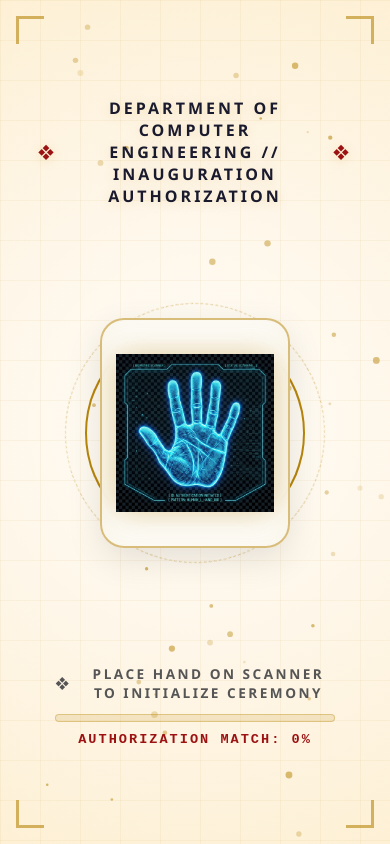
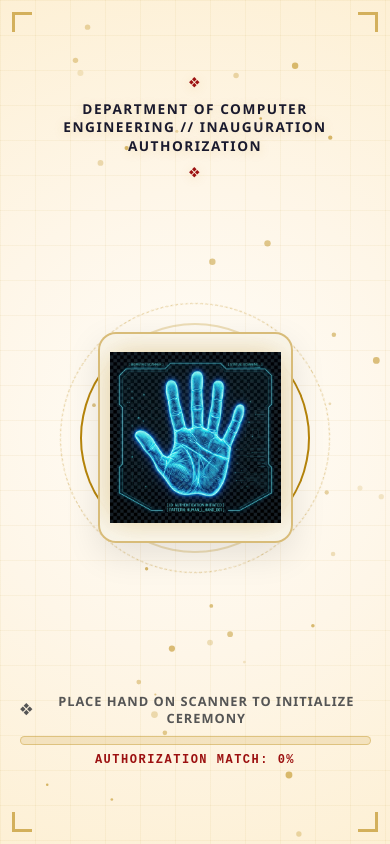
Before and after one commit to vaishnavijare60-hash/Inauguration, a website built with Vite: page index.html in a window 390 px wide. Built offline with nearby package versions, Linux system fonts and the light colour scheme; files whose address does not match are found by name.

Commit message:
Optimize UI for full mobile phone responsiveness: responsive typography, mobile viewport height (100dvh), touch-action scrolling fixes, and scaled scanner & lock elements

```diff
--- a/src/styles/base.css
+++ b/src/styles/base.css
@@ -3,13 +3,18 @@
   margin: 0;
   padding: 0;
   user-select: none;
+  -webkit-user-select: none;
+  -webkit-touch-callout: none;
   -webkit-tap-highlight-color: transparent;
+  touch-action: manipulation;
 }
 
 html,
 body {
   width: 100%;
   height: 100%;
+  min-height: 100vh;
+  min-height: 100dvh;
   margin: 0;
   padding: 0;
   overflow: hidden;
@@ -17,6 +22,8 @@ body {
   font-family: var(--font-main);
   color: var(--ink-dark);
   cursor: crosshair;
+  position: fixed;
+  inset: 0;
 }
 
 /* Background canvas for ribbon interaction */
@@ -28,4 +35,5 @@ canvas#c {
   width: 100%;
   height: 100%;
   z-index: 10;
+  touch-action: none;
 }
--- a/src/styles/ceremony.css
+++ b/src/styles/ceremony.css
@@ -15,7 +15,7 @@
   background: rgba(255, 255, 255, 0.35);
 }
 
-/* Central Ceremony Branding (Proportionately Sized for Big Displays) */
+/* Central Ceremony Branding (Proportionately Sized for Mobile & Big Displays) */
 #ceremony-container {
   position: absolute;
   top: 42%;
@@ -27,21 +27,22 @@
   align-items: center;
   text-align: center;
   pointer-events: none;
-  width: 90%;
+  width: 92%;
   max-width: var(--max-content-width);
 }
 
-/* --- Balanced Typography for Big Screen Digital Teaching Boards --- */
+/* --- Balanced Typography for All Displays --- */
 
 #college-title {
   color: var(--crimson-primary);
-  font-size: clamp(1.1rem, 2vw, 2.4rem);
+  font-size: clamp(0.9rem, 2vw, 2.4rem);
   font-weight: 700;
-  letter-spacing: clamp(2px, 0.5vw, 7px);
+  letter-spacing: clamp(1.5px, 0.5vw, 7px);
   text-transform: uppercase;
-  margin-bottom: 16px;
+  margin-bottom: clamp(8px, 1.5vh, 16px);
   opacity: 0;
   transform: translateY(-18px);
+  line-height: 1.3;
 }
 
 #college-title.animate {
@@ -49,8 +50,8 @@
 }
 
 #ceremony-logo {
-  max-width: clamp(280px, 30vw, 550px);
-  width: 70vw;
+  max-width: clamp(200px, 30vw, 550px);
+  width: 65vw;
   height: auto;
   scale: 0.85;
   filter: drop-shadow(0 10px 25px rgba(0, 0, 0, 0.1));
@@ -72,10 +73,11 @@
 #ceremony-title {
   color: #111827;
   font-weight: 700;
-  letter-spacing: clamp(3px, 0.6vw, 10px);
+  letter-spacing: clamp(2px, 0.6vw, 10px);
   text-transform: uppercase;
-  margin-top: 24px;
-  font-size: clamp(1.6rem, 3vw, 3.8rem);
+  margin-top: clamp(12px, 2vh, 24px);
+  font-size: clamp(1.2rem, 3.2vw, 3.8rem);
+  line-height: 1.25;
   opacity: 0;
   transform: translateY(22px);
 }
@@ -85,9 +87,9 @@
 }
 
 #ceremony-status {
-  margin-top: 18px;
-  font-size: clamp(1.1rem, 1.8vw, 2.2rem);
-  letter-spacing: clamp(2px, 0.5vw, 6px);
+  margin-top: clamp(10px, 1.5vh, 18px);
+  font-size: clamp(0.85rem, 1.8vw, 2.2rem);
+  letter-spacing: clamp(1.5px, 0.5vw, 6px);
   color: var(--crimson-primary);
   text-transform: uppercase;
   opacity: 0;
@@ -105,9 +107,9 @@
 
 /* Post-cut reveal text */
 #post-cut-message {
-  margin-top: 24px;
-  font-size: clamp(1.1rem, 1.8vw, 2.2rem);
-  letter-spacing: clamp(1.5px, 0.4vw, 5px);
+  margin-top: clamp(12px, 1.8vh, 24px);
+  font-size: clamp(0.85rem, 1.8vw, 2.2rem);
+  letter-spacing: clamp(1px, 0.4vw, 5px);
   color: var(--ink-muted);
   font-weight: 500;
   font-style: italic;
@@ -137,3 +139,36 @@
   0% { opacity: 0; transform: translateY(22px); }
   100% { opacity: 1; transform: translateY(0); }
 }
+
+/* Mobile responsive adjustments */
+@media (max-width: 600px) {
+  #ceremony-container {
+    top: 40%;
+    width: 95%;
+  }
+
+  #college-title {
+    font-size: 0.85rem;
+    letter-spacing: 1.5px;
+  }
+
+  #ceremony-logo {
+    max-width: 220px;
+    width: 60vw;
+  }
+
+  #ceremony-title {
+    font-size: 1.15rem;
+    letter-spacing: 1.5px;
+  }
+
+  #ceremony-status {
+    font-size: 0.85rem;
+    letter-spacing: 1px;
+  }
+
+  #post-cut-message {
+    font-size: 0.85rem;
+    letter-spacing: 1px;
+  }
+}
--- a/src/styles/scan-screen.css
+++ b/src/styles/scan-screen.css
@@ -14,6 +14,7 @@
   font-family: var(--font-main);
   width: 100vw;
   height: 100vh;
+  height: 100dvh;
 }
 
 #scan-screen.hidden {
@@ -37,7 +38,7 @@
   background-image:
     linear-gradient(rgba(184, 134, 11, 0.06) 1px, transparent 1px),
     linear-gradient(90deg, rgba(184, 134, 11, 0.06) 1px, transparent 1px);
-  background-size: clamp(40px, 3vw, 70px) clamp(40px, 3vw, 70px);
+  background-size: clamp(35px, 3vw, 70px) clamp(35px, 3vw, 70px);
 }
 
 .hud-frame {
@@ -49,13 +50,13 @@
   flex-direction: column;
   align-items: center;
   justify-content: space-evenly;
-  padding: clamp(20px, 3vw, 60px);
+  padding: clamp(16px, 3vw, 60px);
 }
 
 .hud-corner {
   position: absolute;
-  width: clamp(28px, 4vw, 60px);
-  height: clamp(28px, 4vw, 60px);
+  width: clamp(20px, 4vw, 60px);
+  height: clamp(20px, 4vw, 60px);
   border-color: var(--gold-primary);
   border-style: solid;
   opacity: 0.6;
@@ -63,45 +64,45 @@
 }
 
 .hud-corner.top-left {
-  top: clamp(16px, 2vw, 40px);
-  left: clamp(16px, 2vw, 40px);
+  top: clamp(12px, 2vw, 40px);
+  left: clamp(12px, 2vw, 40px);
   border-width: 3px 0 0 3px;
 }
 
 .hud-corner.top-right {
-  top: clamp(16px, 2vw, 40px);
-  right: clamp(16px, 2vw, 40px);
+  top: clamp(12px, 2vw, 40px);
+  right: clamp(12px, 2vw, 40px);
   border-width: 3px 3px 0 0;
 }
 
 .hud-corner.bottom-left {
-  bottom: clamp(16px, 2vw, 40px);
-  left: clamp(16px, 2vw, 40px);
+  bottom: clamp(12px, 2vw, 40px);
+  left: clamp(12px, 2vw, 40px);
   border-width: 0 0 3px 3px;
 }
 
 .hud-corner.bottom-right {
-  bottom: clamp(16px, 2vw, 40px);
-  right: clamp(16px, 2vw, 40px);
+  bottom: clamp(12px, 2vw, 40px);
+  right: clamp(12px, 2vw, 40px);
   border-width: 0 3px 3px 0;
 }
 
 #scan-title {
   color: var(--ink-dark);
-  font-size: clamp(1rem, 1.8vw, 2.2rem);
-  letter-spacing: clamp(3px, 0.5vw, 8px);
+  font-size: clamp(0.85rem, 1.8vw, 2.2rem);
+  letter-spacing: clamp(2px, 0.5vw, 8px);
   text-transform: uppercase;
-  margin-top: clamp(10px, 2vh, 30px);
-  margin-bottom: clamp(10px, 2vh, 30px);
+  margin-top: clamp(8px, 1.5vh, 30px);
+  margin-bottom: clamp(8px, 1.5vh, 30px);
   z-index: 2;
   text-shadow: 0 2px 12px rgba(184, 134, 11, 0.2);
   display: flex;
   align-items: center;
   justify-content: center;
-  gap: 14px;
+  gap: 10px;
   font-weight: 700;
   text-align: center;
-  width: 90%;
+  width: 92%;
 }
 
 .symbol-accent {
@@ -171,8 +172,8 @@
 /* Central Scanner Wrapper */
 #hand-scanner-wrapper {
   position: relative;
-  width: clamp(260px, 24vw, 480px);
-  height: clamp(300px, 27vw, 540px);
+  width: clamp(220px, 24vw, 480px);
+  height: clamp(260px, 27vw, 540px);
   display: flex;
   align-items: center;
   justify-content: center;
@@ -182,8 +183,8 @@
 /* Outer Concentric Accent Rings */
 .hud-ring-outer {
   position: absolute;
-  width: clamp(260px, 24vw, 460px);
-  height: clamp(260px, 24vw, 460px);
+  width: clamp(220px, 24vw, 460px);
+  height: clamp(220px, 24vw, 460px);
   border: 1.5px dashed rgba(184, 134, 11, 0.4);
   border-radius: 50%;
   animation: rotateClockwise 30s linear infinite;
@@ -192,8 +193,8 @@
 
 .hud-ring-inner {
   position: absolute;
-  width: clamp(220px, 20vw, 400px);
-  height: clamp(220px, 20vw, 400px);
+  width: clamp(190px, 20vw, 400px);
+  height: clamp(190px, 20vw, 400px);
   border: 2px solid rgba(184, 134, 11, 0.25);
   border-top-color: var(--gold-primary);
   border-bottom-color: var(--gold-primary);
@@ -214,8 +215,8 @@
 
 /* Hand Scanner Box */
 #hand-area {
-  width: clamp(190px, 17vw, 320px);
-  height: clamp(230px, 22vw, 400px);
+  width: clamp(160px, 17vw, 320px);
+  height: clamp(200px, 22vw, 400px);
   position: relative;
   cursor: pointer;
   background: rgba(255, 255, 255, 0.95);
@@ -227,14 +228,16 @@
   transition: all 0.4s cubic-bezier(0.16, 1, 0.3, 1);
   box-shadow: inset 0 0 30px rgba(184, 134, 11, 0.1), 0 12px 35px rgba(0, 0, 0, 0.1);
   backdrop-filter: blur(12px);
-  padding: clamp(14px, 1.2vw, 24px);
+  padding: clamp(10px, 1.2vw, 24px);
   overflow: hidden;
+  touch-action: none;
 }
 
-#hand-area:hover {
+#hand-area:hover,
+#hand-area:active {
   border-color: var(--gold-primary);
   box-shadow: inset 0 0 40px rgba(184, 134, 11, 0.2), 0 0 45px rgba(184, 134, 11, 0.3);
-  transform: scale(1.03);
+  transform: scale(1.02);
 }
 
 #hand-area.scanning {
@@ -255,9 +258,10 @@
   transition: filter 0.4s ease, transform 0.4s ease;
 }
 
-#hand-area:hover .hand-image {
+#hand-area:hover .hand-image,
+#hand-area:active .hand-image {
   filter: drop-shadow(0 0 24px rgba(184, 134, 11, 0.65));
-  transform: scale(1.04);
+  transform: scale(1.03);
 }
 
 #hand-area.scanning .hand-image {
@@ -291,27 +295,29 @@
 
 /* Scan Status & Progress Bar */
 #scan-status-container {
-  margin-top: clamp(16px, 2.5vh, 40px);
-  margin-bottom: clamp(10px, 2vh, 30px);
+  margin-top: clamp(12px, 2vh, 40px);
+  margin-bottom: clamp(8px, 1.5vh, 30px);
   display: flex;
   flex-direction: column;
   align-items: center;
   z-index: 2;
-  width: clamp(280px, 28vw, 550px);
+  width: clamp(260px, 85vw, 550px);
 }
 
 #scan-status {
-  font-size: clamp(0.85rem, 1.3vw, 1.5rem);
-  letter-spacing: clamp(2.5px, 0.35vw, 6px);
+  font-size: clamp(0.75rem, 3.2vw, 1.4rem);
+  letter-spacing: clamp(1.5px, 0.35vw, 5px);
   text-transform: uppercase;
   color: var(--ink-subtle);
   transition: color 0.4s;
-  margin-bottom: 12px;
+  margin-bottom: 10px;
   display: flex;
   align-items: center;
-  gap: 10px;
+  justify-content: center;
+  gap: 8px;
   font-weight: 700;
   text-align: center;
+  line-height: 1.3;
 }
 
 #scan-status.granted {
@@ -321,12 +327,12 @@
 
 .progress-bar-track {
   width: 100%;
-  height: clamp(8px, 1vh, 14px);
+  height: clamp(6px, 1vh, 14px);
   background: rgba(184, 134, 11, 0.15);
   border-radius: 6px;
   border: 1px solid rgba(184, 134, 11, 0.35);
   overflow: hidden;
-  margin-bottom: 10px;
+  margin-bottom: 8px;
 }
 
 #scan-progress {
@@ -339,8 +345,112 @@
 
 #scan-percent {
   font-family: var(--font-mono);
-  font-size: clamp(0.85rem, 1.1vw, 1.3rem);
+  font-size: clamp(0.75rem, 2.8vw, 1.2rem);
   color: var(--crimson-primary);
-  letter-spacing: 2px;
+  letter-spacing: 1.5px;
   font-weight: 700;
 }
+
+/* ==========================================================================
+   MOBILE & TABLET RESPONSIVE OVERRIDES
+   ========================================================================== */
+
+@media (max-width: 600px) {
+  .hud-frame {
+    padding: 14px 10px;
+    justify-content: space-around;
+  }
+
+  #scan-title {
+    font-size: clamp(0.75rem, 3.5vw, 1.1rem);
+    letter-spacing: 1.5px;
+    flex-wrap: wrap;
+    line-height: 1.35;
+    margin-top: 4px;
+    margin-bottom: 8px;
+  }
+
+  .symbol-accent {
+    font-size: 0.8em;
+  }
+
+  #hand-scanner-wrapper {
+    width: clamp(190px, 75vw, 280px);
+    height: clamp(220px, 32vh, 320px);
+  }
+
+  .hud-ring-outer {
+    width: clamp(190px, 72vw, 270px);
+    height: clamp(190px, 72vw, 270px);
+  }
+
+  .hud-ring-inner {
+    width: clamp(160px, 60vw, 230px);
+    height: clamp(160px, 60vw, 230px);
+  }
+
+  #hand-area {
+    width: clamp(140px, 50vw, 200px);
+    height: clamp(170px, 25vh, 250px);
+    border-radius: 18px;
+    padding: 10px;
+  }
+
+  #scan-status-container {
+    width: 90vw;
+    margin-top: 6px;
+    margin-bottom: 6px;
+  }
+
+  #scan-status {
+    font-size: 0.8rem;
+    letter-spacing: 1px;
+  }
+
+  #scan-percent {
+    font-size: 0.75rem;
+  }
+}
+
+@media (max-height: 650px) and (orientation: landscape) {
+  .hud-frame {
+    padding: 6px 16px;
+    justify-content: space-between;
+  }
+
+  #scan-title {
+    font-size: 0.8rem;
+    margin-top: 2px;
+    margin-bottom: 4px;
+  }
+
+  #hand-scanner-wrapper {
+    height: 48vh;
+    width: 48vh;
+  }
+
+  .hud-ring-outer {
+    width: 46vh;
+    height: 46vh;
+  }
+
+  .hud-ring-inner {
+    width: 38vh;
+    height: 38vh;
+  }
+
+  #hand-area {
+    height: 38vh;
+    width: 30vh;
+  }
+
+  #scan-status-container {
+    margin-top: 2px;
+    margin-bottom: 4px;
+  }
+
+  #scan-status {
+    font-size: 0.7rem;
+    margin-bottom: 4px;
+  }
+}
```
Also changed, not shown: dist/assets/index-DSm7a5pX.css (deleted), dist/assets/index-Wvib2iuo.js (deleted), dist/index.html, 1 other file.
